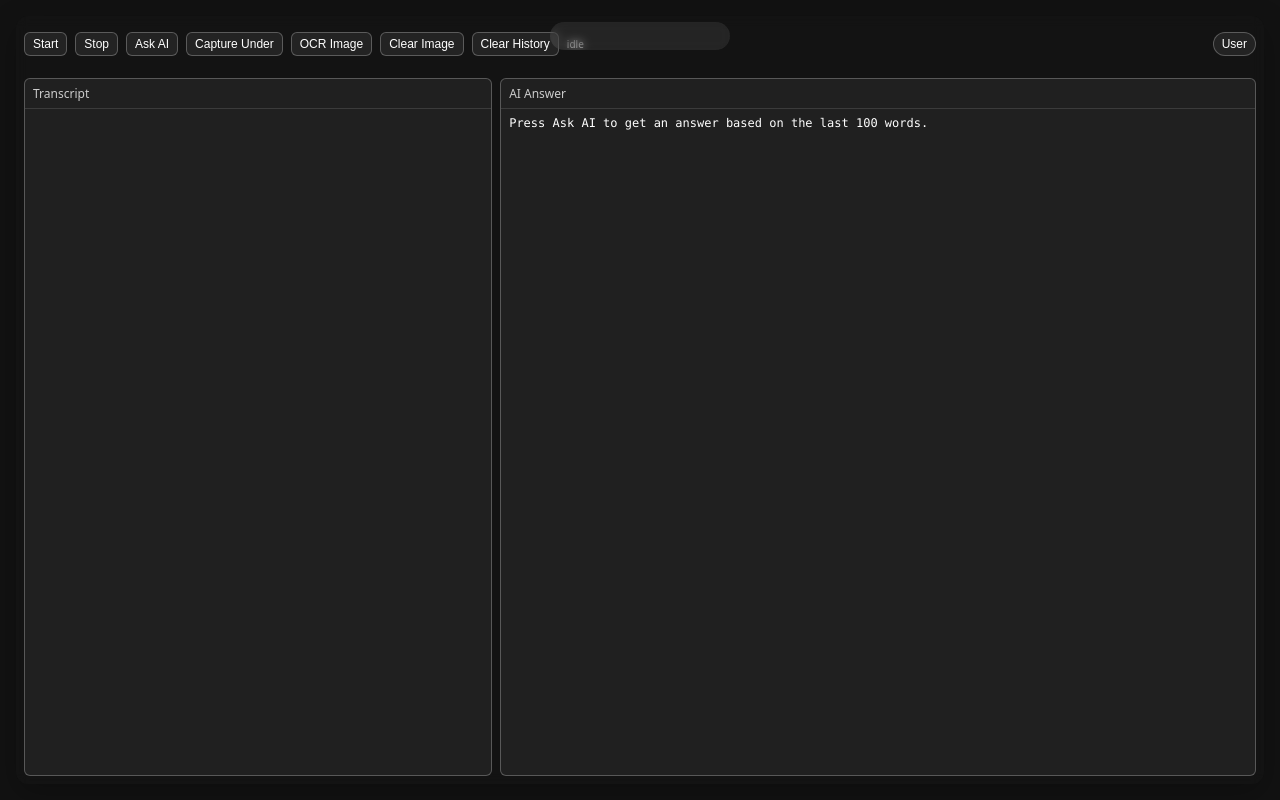
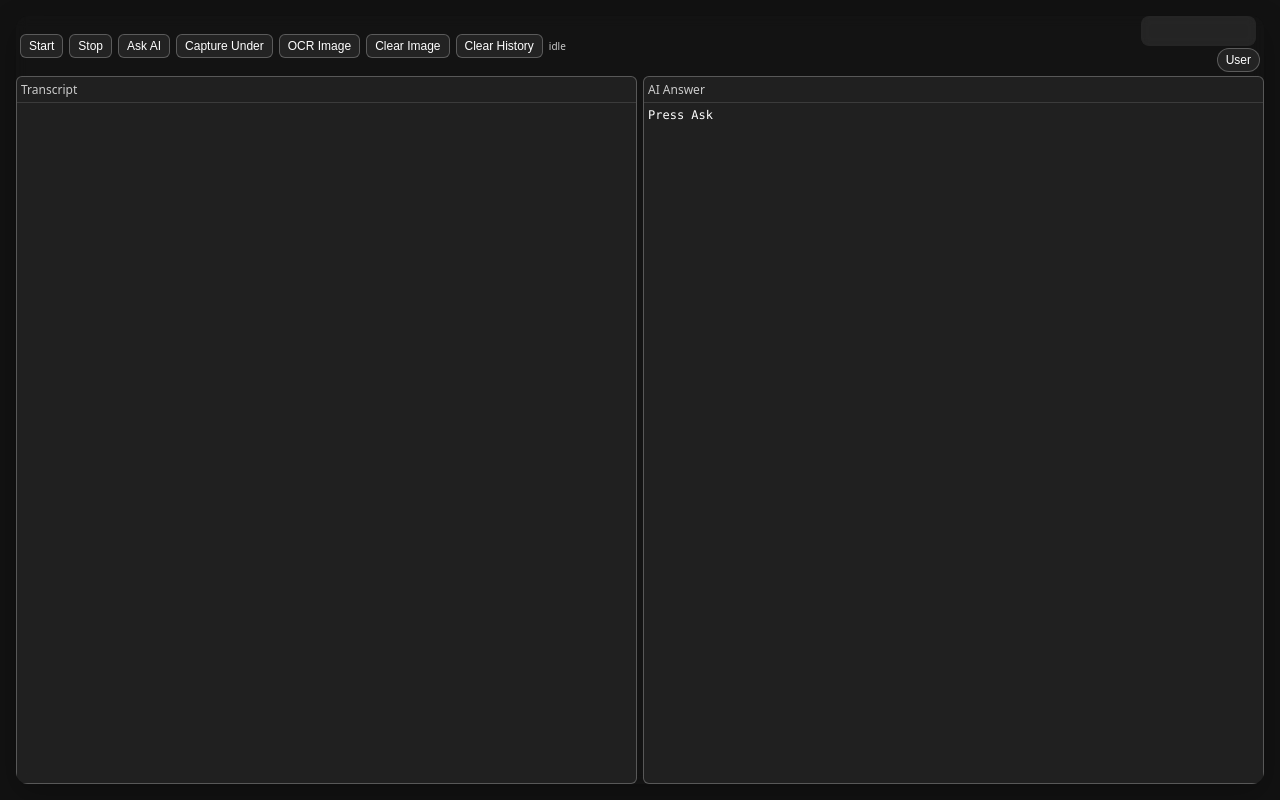
Before and after one commit to SharkFishDeveloper/Cluley-clone, a React (Vite) app: page / in a window 1280 px wide. Built offline with nearby package versions, Linux system fonts and the light colour scheme.

Commit message:
fixed pill

```diff
--- a/src/App.css
+++ b/src/App.css
@@ -1,24 +1,4 @@
-/* ===================== YOUR EXISTING RULES (unchanged transparency) ===================== */
-/* Core container — no padding, no gap, no radius */
-/* .app-wrap {
-  width: 100%;
-  height: 100%;
-  box-sizing: border-box;
-  background: rgba(20,20,20,0.35);
-  backdrop-filter: blur(12px);
-  -webkit-backdrop-filter: blur(12px);
-  display: flex;
-  flex-direction: column;
-} */
 
-/* .title-drag {
-  height: 10px;
-  -webkit-app-region: drag;
-  opacity: 0.01;
-  margin: 0; */ /* no spacing */
-/* } */
-
-/* Header — zero spacing */
 .header {
   display: flex;
   align-items: center;
@@ -254,19 +234,13 @@ html, body, #root {
   position: relative;
 }
 
-.title-drag {
-  width: 100%;
-  height: 32px; /* must have height to capture drag */
-  background: transparent;
-  position: absolute;
-  top: 0;
-  left: 0;
-}
 
-.drag {
-  -webkit-app-region: drag;
-}
+
 .drag {
   -webkit-app-region: drag;
   cursor: default; /* avoid grab/pointer look */
 }
+
+.no-drag, button, input, textarea, a {
+  -webkit-app-region: no-drag;
+}
--- a/src/App.jsx
+++ b/src/App.jsx
@@ -6,7 +6,7 @@ export default function App() {
   return (
     <div className="app-wrap">
       {/* Drag pill (global, always draggable) */}
-      <div className="title-drag drag" />
+      {/* <div className="title-drag drag" /> */}
       {/* Your app */}
       <Home />
     </div>
--- a/src/components/Home.jsx
+++ b/src/components/Home.jsx
@@ -1,5 +1,6 @@
 import React, { useRef, useState } from "react";
 import { ocrImageDataUrl } from "./OcrClient";
+
 const WS_URL = "ws://localhost:8080/transcribe";
 
 // ---------- audio helpers ----------
@@ -40,11 +41,8 @@ export default function Home() {
   const [aiAnswer, setAiAnswer] = useState("");
   const [showTranscript, setShowTranscript] = useState(true);
 
-  // Screenshots (dataURLs), newest first
   const [shots, setShots] = useState([]);
   const overlayRef = useRef(null);
-
-  // OCR busy flag
   const [ocrBusy, setOcrBusy] = useState(false);
 
   const wsRef = useRef(null);
@@ -152,7 +150,6 @@ export default function Home() {
     try { wsRef.current?.send(JSON.stringify({ type: "ask_ai", text })); } catch (e) { console.error(e); }
   };
 
-  // Capture exactly what's under the overlay window (your existing bridge)
   const captureUnderOverlay = async () => {
     try {
       const info = await window.electronAPI.getUnderlayCropInfo();
@@ -183,17 +180,14 @@ export default function Home() {
       const ctx = canvas.getContext("2d");
       ctx.drawImage(
         video,
-        crop.x, crop.y, crop.width, crop.height, // src
-        0, 0, crop.width, crop.height            // dst
+        crop.x, crop.y, crop.width, crop.height,
+        0, 0, crop.width, crop.height
       );
 
-      // stop capture
       stream.getTracks().forEach((t) => t.stop());
-
       const dataUrl = canvas.toDataURL("image/png");
       setShots((prev) => [dataUrl, ...prev]);
 
-      // ensure overlay has NO background image
       const el = overlayRef.current;
       if (el) {
         el.style.backgroundImage = "none";
@@ -205,23 +199,14 @@ export default function Home() {
     }
   };
 
-  // Clear the current image preview (only the newest one)
-  const clearImage = () => {
-    setShots((prev) => prev.slice(1));
-  };
+  const clearImage = () => setShots((prev) => prev.slice(1));
+  const clearHistory = () => { setFinalText(""); setPartialText(""); };
 
-  // Clear all history (user transcript content)
-  const clearHistory = () => {
-    setFinalText("");
-    setPartialText("");
-  };
-
-  // Run OCR on the latest image and append text into transcript
   const ocrCurrentImage = async () => {
     if (!shots[0] || ocrBusy) return;
     setOcrBusy(true);
     try {
-      const text = await ocrImageDataUrl(shots[0]); // your OcrClient is hardcoded
+      const text = await ocrImageDataUrl(shots[0]);
       const stamped = text ? text : "[OCR returned empty text]";
       setFinalText((p) => p + (p.endsWith("\n") ? "" : "\n") + "Screenshot of problem\n" + stamped + "\n");
     } catch (err) {
@@ -237,7 +222,7 @@ export default function Home() {
 
   return (
     <div
-     className="overlay-root no-drag"
+      className="overlay-root"
       ref={overlayRef}
       onContextMenu={(e) => e.preventDefault()}
       onCopy={(e) => e.preventDefault()}
@@ -253,154 +238,123 @@ export default function Home() {
         backgroundColor: "rgba(20,20,20,0.6)",
         WebkitUserSelect: "none",
         userSelect: "none",
-        cursor: "default",
-        WebkitAppRegion: "drag", // whole shell draggable by default
+        cursor: "default"
+        // IMPORTANT: no WebkitAppRegion here
       }}
     >
-
+      {/* DRAG PILL — the ONLY drag region */}
       <div
-  className="drag-handle"
         style={{
           position: "absolute",
-    top: 6,
-    left: "50%",
-    transform: "translateX(-50%)",
-    width: 180,
-    height: 28,
-    borderRadius: 14,
+          top: 0,
+          right: 8,
+          width: 115,
+          height: 30,
+          borderRadius: 8,
           background: "rgba(255,255,255,0.08)",
           backdropFilter: "blur(4px)",
-    WebkitAppRegion: "drag",   // <- this makes it draggable
-    cursor: "default",         // subtle (no “move” cursor)
-    zIndex: 1000
+          WebkitAppRegion: "drag",
+          cursor: "default",
+          zIndex: 1000,
+          pointerEvents: "auto"
         }}
-  title=""   // no tooltip
+        title=""
       />
 
-
-      {/* invisible but draggable strip; no icon/tooltip */}
-      <div
-        className="titlebar"
-        style={{
-          height: 8,
-          WebkitAppRegion: "drag",
-          cursor: "default",
-        }}
-      />
-
-      <div
-        className="window"
-        role="group"
-        aria-label="Voice overlay"
-        style={{
-          height: "calc(100% - 8px)",
-          display: "flex",
-          flexDirection: "column",
-          WebkitAppRegion: "no-drag", // content must be interactive
-        }}
-      >
+      {/* CONTROLS */}
       <div
         className="controls"
         style={{
           display: "flex",
           justifyContent: "space-between",
-            padding: 8,
-            WebkitAppRegion: "no-drag",
+          padding: 4,
+          margin: 0
         }}
       >
-          <div className="left-controls" style={{ display: "flex", gap: 8, flexWrap: "wrap" }}>
-            <button className="btn solid" style={{ cursor: "default" }} onClick={start} disabled={status === "connecting" || isRecording || isPaused}>
+        <div className="left-controls" style={{ display: "flex", gap: 6, flexWrap: "wrap", margin: 0 }}>
+          <button className="btn solid" style={{ cursor: "default", margin: 0 }} onClick={start} disabled={status === "connecting" || isRecording || isPaused}>
             Start
           </button>
           {isRecording && (
-              <button className="btn" style={{ cursor: "default" }} onClick={pause}>
+            <button className="btn" style={{ cursor: "default", margin: 0 }} onClick={pause}>
               Pause
             </button>
           )}
           {isPaused && (
-              <button className="btn" style={{ cursor: "default" }} onClick={resume}>
+            <button className="btn" style={{ cursor: "default", margin: 0 }} onClick={resume}>
               Resume
             </button>
           )}
-            <button className="btn" style={{ cursor: "default" }} onClick={stop} disabled={status === "idle"}>
+          <button className="btn" style={{ cursor: "default", margin: 0 }} onClick={stop} disabled={status === "idle"}>
             Stop
           </button>
-            <button className="btn" style={{ cursor: "default" }} onClick={askAI} disabled={!finalText.trim() && !partialText.trim()}>
+          <button className="btn" style={{ cursor: "default", margin: 0 }} onClick={askAI} disabled={!finalText.trim() && !partialText.trim()}>
             Ask AI
           </button>
-
-            <button className="btn" style={{ cursor: "default" }} onClick={captureUnderOverlay}>
+          <button className="btn" style={{ cursor: "default", margin: 0 }} onClick={captureUnderOverlay}>
             Capture Under
           </button>
-            <button className="btn" style={{ cursor: "default" }} onClick={ocrCurrentImage} disabled={!shots[0] || ocrBusy}>
+          <button className="btn" style={{ cursor: "default", margin: 0 }} onClick={ocrCurrentImage} disabled={!shots[0] || ocrBusy}>
             {ocrBusy ? "OCR…" : "OCR Image"}
           </button>
-            <button className="btn" style={{ cursor: "default" }} onClick={clearImage} disabled={!shots[0]}>
+          <button className="btn" style={{ cursor: "default", margin: 0 }} onClick={clearImage} disabled={!shots[0]}>
             Clear Image
           </button>
-            <button className="btn" style={{ cursor: "default" }} onClick={clearHistory} disabled={!finalText && !partialText}>
+          <button className="btn" style={{ cursor: "default", margin: 0 }} onClick={clearHistory} disabled={!finalText && !partialText}>
             Clear History
           </button>
-
-            <span className="status" style={{ fontSize: 10, display: "flex", alignItems: "center" }}>
+          <span className="status" style={{ fontSize: 10, display: "flex", alignItems: "center", margin: 0 }}>
             {status.charAt(0).toUpperCase() + status.slice(1, 5)}
           </span>
         </div>
 
        <button
   className={`toggle ${showTranscript ? "on" : "off"}`}
-            style={{ cursor: "default" }}
-            onClick={() => setShowTranscript((s) => !s)}
-            title="" // remove tooltip hint
+  style={{ cursor: "default", marginTop: 28 }}   // ← add margin here
+  onClick={() => setShowTranscript(s => !s)}
+  title=""
 >
   {showTranscript ? "User" : "Off"}
 </button>
       </div>
 
+      {/* PANES */}
       <div
         className="panes"
         style={{
           display: "grid",
-            gridTemplateColumns: showTranscript ? "minmax(260px, 38%) 1fr" : "1fr",
-            gap: 8,
-            padding: 8,
+          gridTemplateColumns: showTranscript ? "1fr 1fr" : "1fr",
+          gap: 6,
+          padding: 0,
           minHeight: 0,
           flex: 1,
-            WebkitAppRegion: "no-drag",
+          margin: 0
         }}
       >
         {showTranscript && (
-            <div className="pane" style={{ display: "flex", flexDirection: "column", minHeight: 0 }}>
-              <div className="pane-title">Transcript</div>
-              <div className="pane-body" style={{ overflow: "auto" }}>
-                {/* TEXT (non-selectable) */}
+          <div className="pane" style={{ display: "grid", gridTemplateRows: "auto 1fr", minHeight: 0, margin: 0 }}>
+            <div className="pane-title" style={{ padding: 4, margin: 0 }}>Transcript</div>
+            <div className="pane-body" style={{ overflow: "auto", padding: 4, margin: 0 }}>
               <pre className="pre-area" style={{ whiteSpace: "pre-wrap", margin: 0 }}>
                 {finalText}
                 {partialText && status !== "paused" && `${partialText} ▌`}
                 {status === "paused" && "[Paused — not recording]"}
               </pre>
-
-                {/* IMAGE PREVIEW — ONLY in Transcript */}
               {shots[0] && (
-                  <div style={{ marginTop: 12 }}>
-                    <img
-                      src={shots[0]}
-                      alt="underlay capture"
-                      style={{ width: "100%", borderRadius: 6, display: "block", pointerEvents: "none" }}
-                    />
+                <div style={{ marginTop: 6 }}>
+                  <img src={shots[0]} alt="underlay capture" style={{ width: "100%", borderRadius: 6, display: "block", pointerEvents: "none" }} />
                 </div>
               )}
             </div>
           </div>
         )}
 
-          <div className="pane" style={{ display: "flex", flexDirection: "column", minHeight: 0 }}>
-            <div className="pane-title">AI Answer</div>
-            <div className="pane-body" style={{ overflow: "auto" }}>
+        <div className="pane" style={{ display: "grid", gridTemplateRows: "auto 1fr", minHeight: 0, margin: 0 }}>
+          <div className="pane-title" style={{ padding: 4, margin: 0 }}>AI Answer</div>
+          <div className="pane-body" style={{ overflow: "auto", padding: 4, margin: 0 }}>
             <pre className="pre-area" style={{ whiteSpace: "pre-wrap", margin: 0 }}>
-                {aiAnswer || "Press Ask AI to get an answer based on the last 100 words."}
+              {aiAnswer || "Press Ask "}
             </pre>
-            </div>
           </div>
         </div>
       </div>
```
Lines whose indentation alone changed are shown as unchanged.
